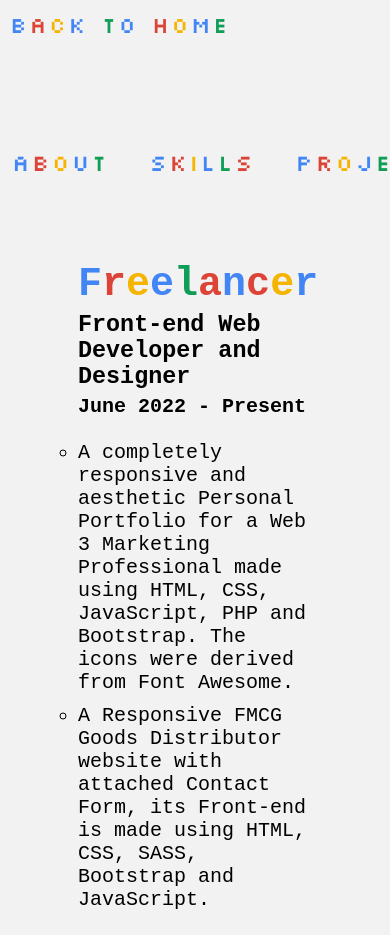
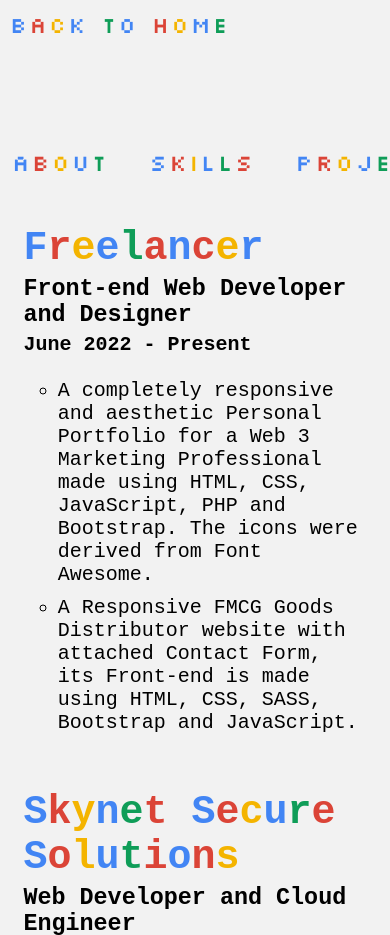
Before and after one commit to Bharvi-Sampat/Personal-Portfolio, a plain HTML site: page experience.html in a window 390 px wide. Shown: the top 935 px of the page. Drawn offline with nearby package versions, Linux system fonts and the light colour scheme.

Commit message:
chore: add more margins on mobile view for experience.html

```diff
--- a/css/style.css
+++ b/css/style.css
@@ -536,6 +536,16 @@
   .about .intro {
    width: 100%;
   }
+
+  .containers {
+    font-family: monospace;
+    font-size: 20px;
+    margin: 6%;
+  }
+
+  .containers ul {
+    margin-left: 10%;
+  }
 }
 
 main .button {
```
